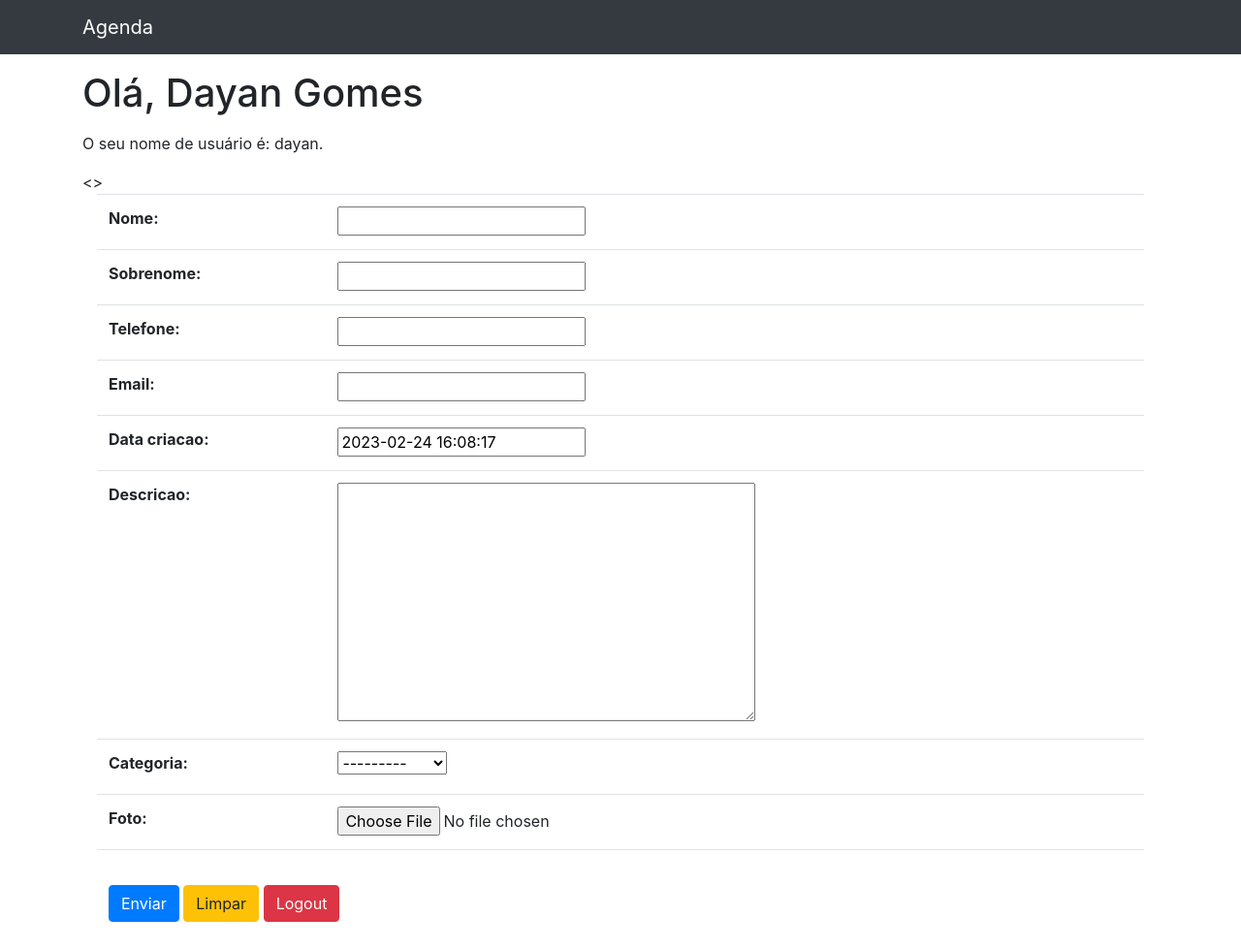
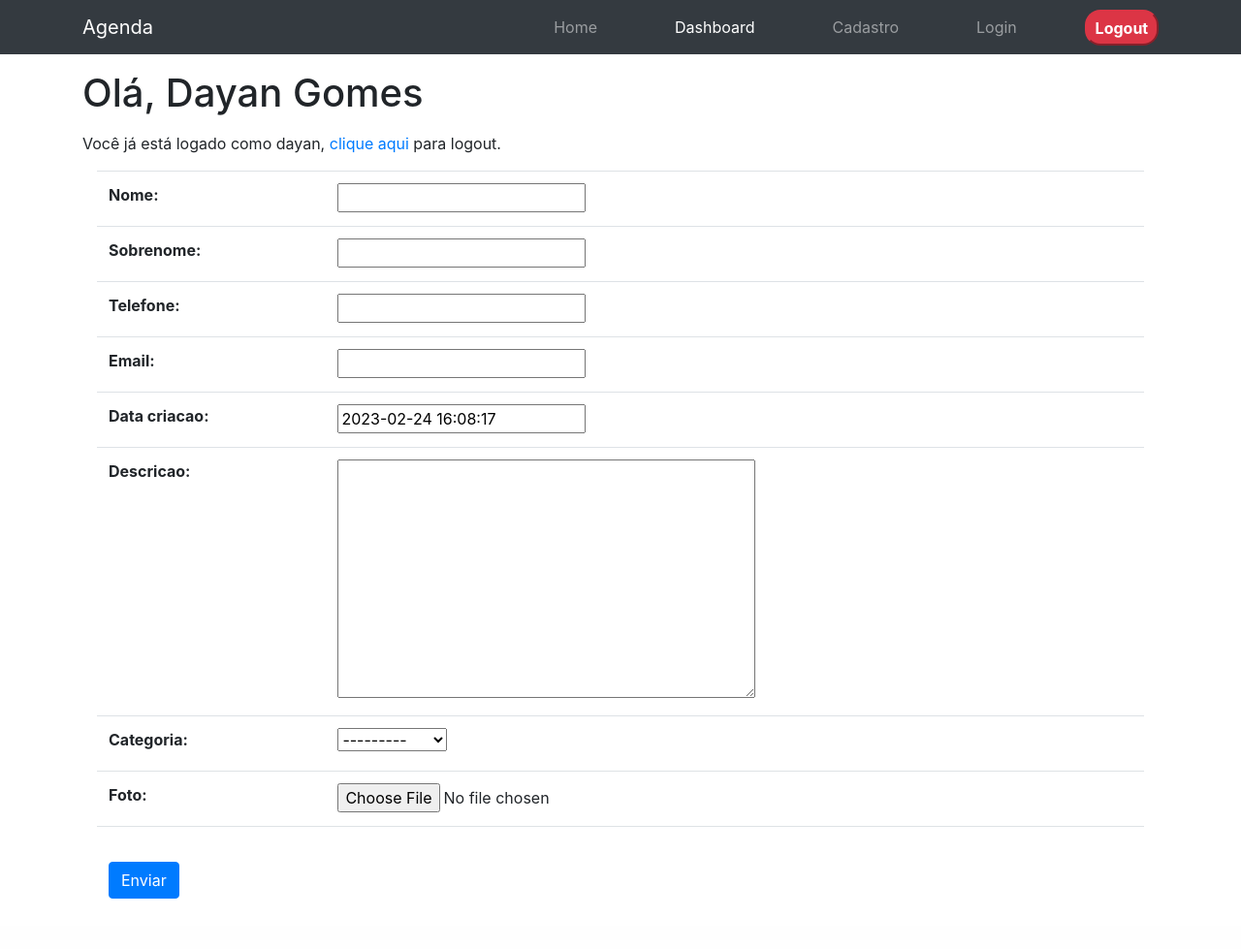
Before and after one commit to dayangomes/projeto-agenda-django, a Django app: page /accounts/dashboard/ in a window 1280 px wide. Shown: the whole page at 97% size. After the commit the page ends 927 px from the top, so only its background shows below. Run offline with Django 3.2, Linux system fonts and the light colour scheme; a user stored in the database is signed in; data comes from the database, SQL or seed files in the repository; some libraries are stand-ins or nearby versions.

Commit message:
Feat: complete navbar configuration

```diff
--- a/accounts/templates/accounts/cadastro.html
+++ b/accounts/templates/accounts/cadastro.html
@@ -1,4 +1,10 @@
 {% extends 'base.html' %}
+
+{% block nav_cadastro_active %}
+    <li class="nav-item active">
+        <a class="nav-link" href="{% url 'dashboard' %}">Cadastro</a>
+    </li>
+{% endblock %}
 
 {%block titulo%}Cadastro | {%endblock%}
 
--- a/accounts/templates/accounts/dashboard.html
+++ b/accounts/templates/accounts/dashboard.html
@@ -1,29 +1,29 @@
 {% extends 'base.html' %}
+
+{% block nav_dashboard_active %}
+    <li class="nav-item active">
+        <a class="nav-link" href="{% url 'dashboard' %}">Dashboard</a>
+    </li>
+{% endblock %}
 
 {%block titulo%}Dashboard {{ user.first_name }} | {%endblock%}
 
 {% block conteudo %}
 
 <h1 class='mt-3 mb-3'>Olá, {{ user.first_name }} {{ user.last_name }}</h1>
+
+<p>Você já está logado como {{ user }}, <a href='{% url 'logout' %}'>clique aqui</a> para logout.</p>
+
 {% include 'partial/_messages.html'%}
-
-<p>
-    O seu nome de usuário é: {{ user }}.
-</p>
-<>
 <div class="container">
     <form action="{% url 'dashboard' %}" method="POST" enctype="multipart/form-data">
-
+        {% csrf_token %}
         <table class="table">
             {{ form.as_table }}
             <tr>
                 <td colspan="2">
                     <br>
                     <button type="submit" class="btn btn-primary">Enviar</button>
-                    <button type="reset" class="btn btn-warning">Limpar</button>
-                    {% comment %} Botao de logout {% endcomment %}
-                    <button type="button" class="btn btn-danger" onclick="location.href='{% url 'logout' %}'">Logout</button>
-                    {% comment %} <button type="" class="btn btn-danger">Logout</button> {% endcomment %}
                 </td>
             </tr>
         </table>
--- a/accounts/templates/accounts/login.html
+++ b/accounts/templates/accounts/login.html
@@ -1,4 +1,10 @@
 {% extends 'base.html' %}
+
+{% block nav_login_active %}
+    <li class="nav-item active">
+        <a class="nav-link" href="{% url 'dashboard' %}">Login</a>
+    </li>
+{% endblock %}
 
 {%block titulo%}Login | {%endblock%}
 
--- a/project-templates/base.html
+++ b/project-templates/base.html
@@ -1,5 +1,4 @@
 {% load static %}
-
 <!DOCTYPE html>
 <html lang="pt">
 
@@ -11,8 +10,50 @@
 </head>
 
 <body>
-
-    {% include 'partial/_navbar.html' %}
+    <nav class="navbar navbar-expand-lg navbar-dark bg-dark static-top">
+        <div class="container">
+            <a class="navbar-brand" href="{% url 'index' %}">Agenda</a>
+            <button class="navbar-toggler" type="button" data-toggle="collapse" data-target="#navbarResponsive"
+                aria-controls="navbarResponsive" aria-expanded="false" aria-label="Toggle navigation">
+                <span class="navbar-toggler-icon"></span>
+            </button>
+            <!-- Botao dashboard -->
+            <div class="collapse navbar-collapse" id="navbarResponsive">
+                <ul class="navbar-nav ml-auto">
+                    {% block nav_home_active %}
+                    <li class="nav-item">
+                        <a class="nav-link" href="{% url 'index' %}">Home</a>
+                    </li>
+                    {% endblock %}
+                    {% block nav_dashboard_active %}
+                    {% if user.is_authenticated %}
+                    <li class="nav-item">
+                        <a class="nav-link" href="{% url 'dashboard' %}">Dashboard</a>
+                    </li>
+                    {% endif %}
+                    {% endblock %}
+                    {% block nav_cadastro_active %}
+                    <li class="nav-item">
+                        <a class="nav-link" href="{% url 'cadastro' %}">Cadastro</a>
+                    </li>
+                    {% endblock %}
+                    {% block nav_login_active %}
+                    <li class="nav-item">
+                        <a class="nav-link" href="{% url 'login' %}">Login</a>
+                    </li>
+                    {% endblock %}
+                    {% if user.is_authenticated %}
+                    <li class="nav-item">
+                        <div class="container-buttom">
+                            <button type="submit" class="logout-button">Logout</button>
+                        </div>
+                    </li>
+                    {% endif %}
+                </ul>
+            </div>
+        </div>
+    </nav>
+    <!-- Nav Bar -->
 
     <!-- Page Content -->
     <div class="container">
@@ -36,6 +77,8 @@
         </div>
     </div>
 
+
+
     <!-- Bootstrap core JavaScript -->
     <script src="{% static 'vendor/jquery/jquery.slim.min.js' %}"></script>
     <script src="{% static 'vendor/bootstrap/js/bootstrap.bundle.min.js' %}"></script>
--- a/project-templates/partial/_head.html
+++ b/project-templates/partial/_head.html
@@ -8,3 +8,6 @@
 
 <!-- Bootstrap core CSS -->
 <link href="{% static 'vendor/bootstrap/css/bootstrap.min.css' %}" rel="stylesheet">
+
+<!-- Custom CSS -->
+<link href="{% static 'css/custom.css' %}" rel="stylesheet">
--- a/project-templates/partial/_navbar.html
+++ b/project-templates/partial/_navbar.html
@@ -1,4 +1,5 @@
-<!-- Navigation -->
+<!-- Não utilizado no momento -->
+
 <nav class="navbar navbar-expand-lg navbar-dark bg-dark static-top">
     <div class="container">
         <a class="navbar-brand" href="{% url 'index' %}">Agenda</a>
@@ -6,5 +7,37 @@
             aria-controls="navbarResponsive" aria-expanded="false" aria-label="Toggle navigation">
             <span class="navbar-toggler-icon"></span>
         </button>
+        <!-- Botao dashboard -->
+        <div class="collapse navbar-collapse" id="navbarResponsive">
+            <ul class="navbar-nav ml-auto">
+                {% block nav_home_active %}
+                <li class="nav-item">
+                    <a class="nav-link" href="{% url 'index' %}">Home</a>
+                </li>
+                {% endblock %}
+                {% block nav_dashboard_active %}
+                {% if user.is_authenticated %}
+                <li class="nav-item">
+                    <a class="nav-link" href="{% url 'dashboard' %}">Dashboard</a>
+                </li>
+                {% endif %}
+                {% endblock %}
+                {% block nav_cadastro_active %}
+                <li class="nav-item">
+                    <a class="nav-link" href="{% url 'cadastro' %}">Cadastro</a>
+                </li>
+                {% endblock %}
+                {% block nav_login_active %}
+                <li class="nav-item">
+                    <a class="nav-link" href="{% url 'login' %}">Login</a>
+                </li>
+                {% endblock %}
+                {% if user.is_authenticated %}
+                <li class="nav-item">
+                    <a class="nav-link" href="{% url 'logout' %}">Logout</a>
+                </li>
+                {% endif %}
+            </ul>
+        </div>
     </div>
 </nav>
```
Also changed, not shown: contatos/templates/contatos/index.html (+9 -1 lines).
